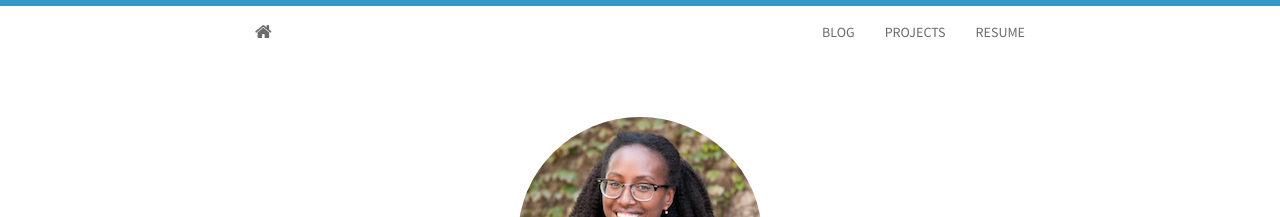
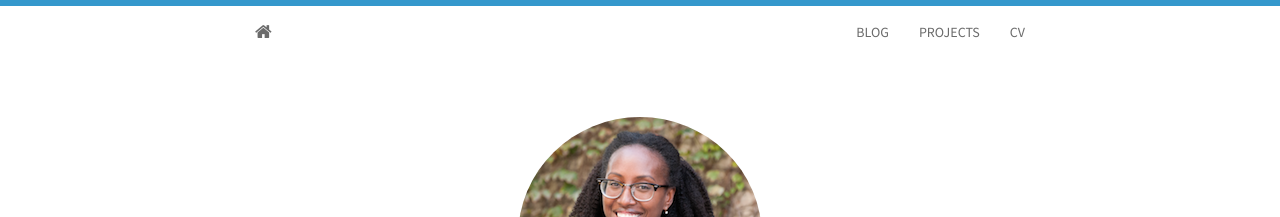
Before and after one commit to jekyllt/sustain, a Jekyll site: the page built from index.html, in a window 1280 px wide. Shown: the top 217 px of the page. Built offline with Jekyll 4.4.1, drawn with Linux system fonts in a browser that asks for light colours; nearby versions of some CDN libraries; the list of posts is cut into pages by our own code.

Commit message:
Update header.html

```diff
--- a/_includes/header.html
+++ b/_includes/header.html
@@ -7,7 +7,7 @@
       <ul class="nav navbar-nav navbar-right">
         <li><a href="{{ site.baseurl }}blog.html">BLOG</a></li>
         <li><a href="{{ site.baseurl }}projects.html">PROJECTS</a></li>
-        <li><a href="http://biomadeira.github.io/vitae">RESUME</a></li>
+        <li><a href="http://biomadeira.github.io/vitae">CV</a></li>
       </ul>
     </div>
   </div>
```
